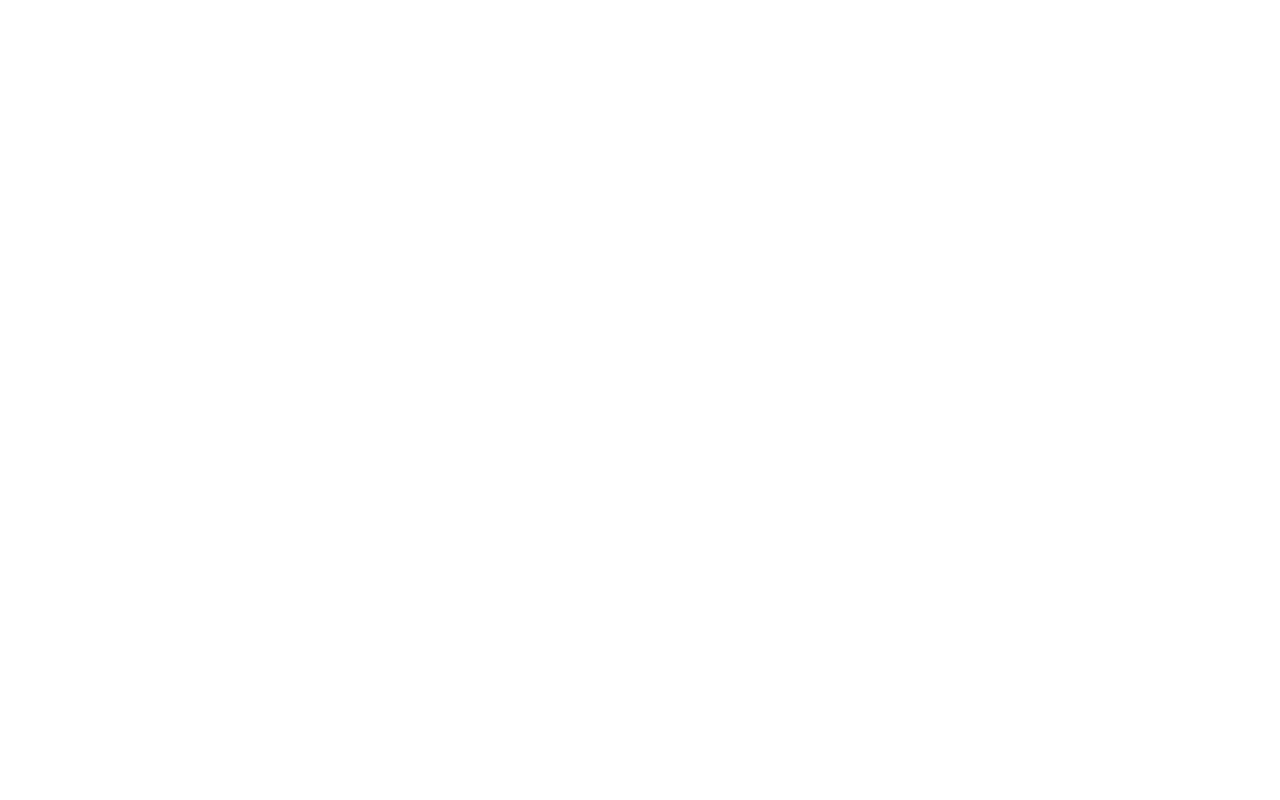
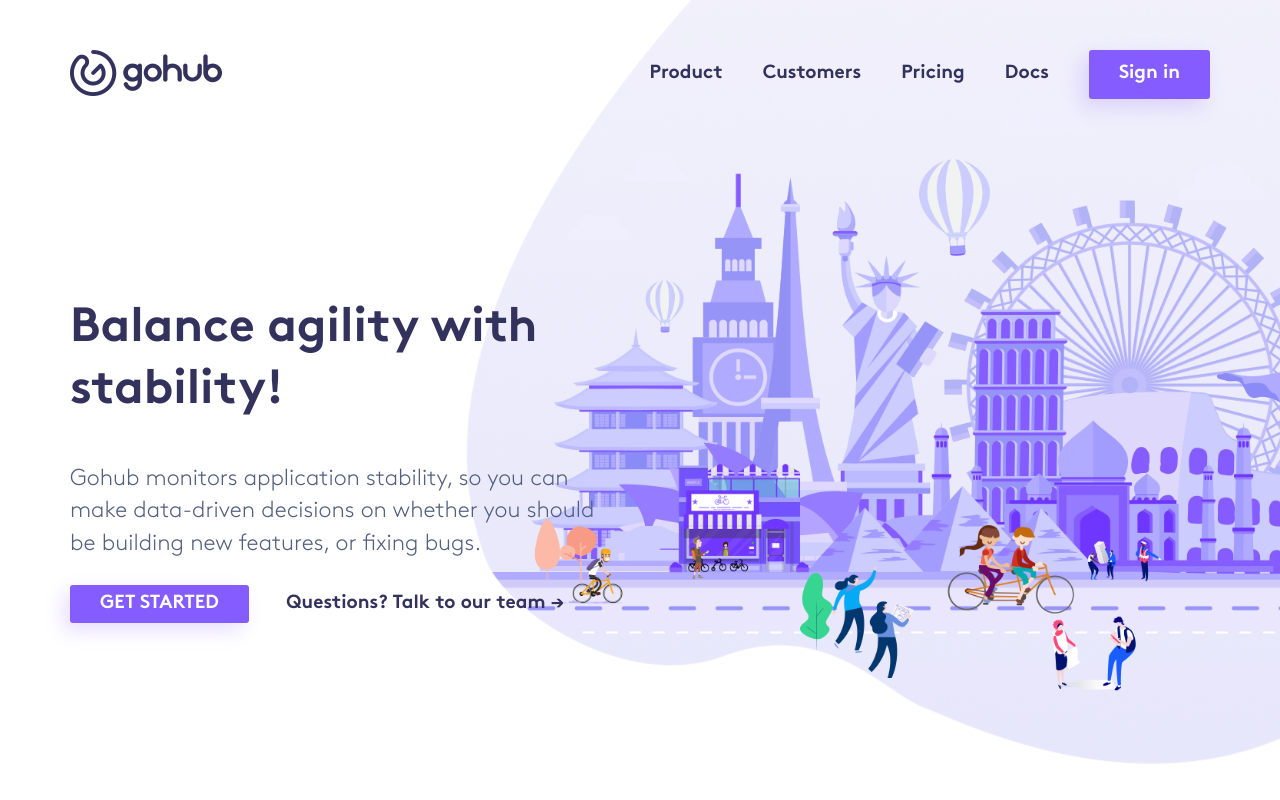
Before and after one commit to egorbabintcev/gohub-landing-page, a website: page public/index.html in a window 1280 px wide. Drawn offline with nearby package versions, Linux system fonts and the light colour scheme; files that its build step writes are made by us from their sources.

Commit message:
Add styles, markup and asset for header block

```diff
--- a/public/index.html
+++ b/public/index.html
@@ -8,6 +8,35 @@
   <link rel="stylesheet" href="./css/main.css">
 </head>
 <body>
+  <header class="header">
+    <div class="container">
+      <nav class="nav">
+        <div class="nav-logo">
+          <img src="./img/logo.png" alt="">
+        </div>
+        <div class="nav-menu">
+          <ul>
+            <li class="nav-menu__item"><a href="#" class="nav-menu__link">Product</a></li>
+            <li class="nav-menu__item"><a href="#" class="nav-menu__link">Customers</a></li>
+            <li class="nav-menu__item"><a href="#" class="nav-menu__link">Pricing</a></li>
+            <li class="nav-menu__item"><a href="#" class="nav-menu__link">Docs</a></li>
+          </ul>
+        </div>
+        <a href="" class="nav__button">Sign in</a>
+      </nav>
+      <section class="intro">
+        <div class="intro-row">
+          <div class="intro-content">
+            <h1 class="intro__title">Balance agility with stability!</h1>
+            <p class="intro__subtitle">Gohub monitors application stability, so you can make data-driven decisions on whether you should be building new features, or fixing bugs.</p>
+            <a href="" class="intro__button">Get started</a>
+            <a href="" class="intro__qna">Questions? Talk to our team →</a>
+          </div>
+        </div>
+      </section>
+    </div>
+  </header>
+
   <script src="./js/main.js"></script>
 </body>
 </html>
--- /dev/null
+++ b/src/sass/layout/_header.scss
@@ -0,0 +1,116 @@
+.header {
+  background: {
+    image: url('../img/header-bg.png');
+    position: 100% 0%;
+    repeat: no-repeat;
+    size: auto 100%;
+  }
+
+  .container {
+    @extend %container;
+  }
+}
+
+.nav {
+  align-items: center;
+  display: flex;
+  padding-top: 50px;
+
+  &-menu {
+    margin: {
+      left: auto;
+      right: 40px;
+    }
+
+    ul {
+      align-items: center;
+      display: flex;
+    }
+
+    &__item {
+      margin-right: 40px;
+
+      &:last-child {
+        margin-right: 0;
+      }
+    }
+
+    &__link {
+      color: $dark-grey-blue;
+      font: {
+        size: 1.9rem;
+        weight: 700;
+      }
+    }
+  }
+
+  &__button {
+    background-color: $periwinkle;
+    border-radius: 3px;
+    box-shadow: -6.7px 7.4px 20px 0 #845cff33;
+    color: $light;
+    line-height: 1.5;
+    padding: 10px 30px;
+    font: {
+      size: 1.9rem;
+      weight: 700;
+    }
+  }
+}
+
+.intro {
+  padding: {
+    bottom: 150px;
+    top: 200px;
+  }
+
+  &-row {
+    @extend %row;
+  }
+
+  &-content {
+    grid-column: span 6;
+  }
+
+  &__title {
+    color: $dark-grey-blue;
+    line-height: 1.3;
+    margin-bottom: 40px;
+    font: {
+      size: 4.8rem;
+      weight: 700;
+    }
+  }
+
+  &__subtitle {
+    color: $dusk;
+    line-height: 1.4;
+    margin-bottom: 35px;
+    font: {
+      size: 2.3rem;
+      weight: 300;
+    }
+  }
+
+  &__button {
+    background-color: $periwinkle;
+    border-radius: 3px;
+    box-shadow: -6.7px 7.4px 20px 0 #845cff33;
+    color: $light;
+    margin-right: 35px;
+    padding: 10px 30px;
+    text-transform: uppercase;
+    font: {
+      size: 1.9rem;
+      weight: 700;
+    }
+  }
+
+  &__qna {
+    color: $dark-grey-blue;
+    font: {
+      size: 1.9rem;
+      weight: 700;
+    }
+  }
+}
--- a/src/sass/main.scss
+++ b/src/sass/main.scss
@@ -1,5 +1,9 @@
 @charset 'utf-8';
 
 @import './utils/variables';
+@import './utils/reset';
 @import './utils/typography';
 @import './vendors/fontawesome';
+
+@import './layout/grid';
+@import './layout/header';
```
Also changed, not shown: public/img/header-bg.png (added), public/img/logo.png (added).
